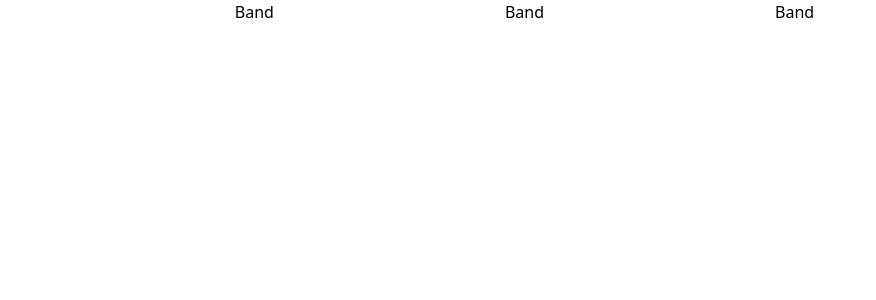
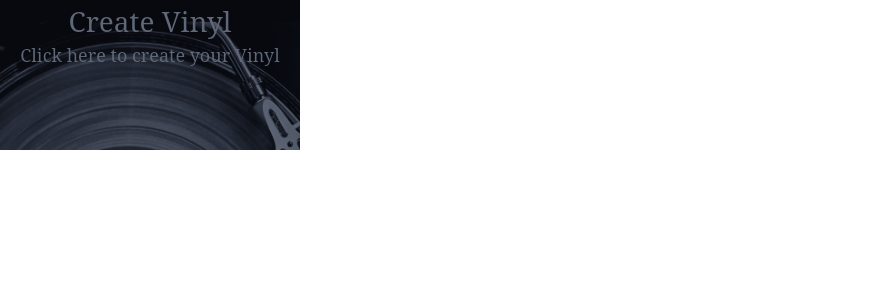
Before and after one commit to beatrizamante/CRUD_For_TestQA, a React (Create React App) app in the folder crud_test_medo/: page / in a window 1280 px wide. Shown: the top 300 px of the page, without its empty margins (0-876 px from the left). Built offline with nearby package versions, Linux system fonts and the light colour scheme; the HTML template or start-up script is replaced by a standard one.

Commit message:
Added useState and started the styling on the front

```diff
--- a/crud_test_medo/src/components/Button.tsx
+++ b/crud_test_medo/src/components/Button.tsx
@@ -1,7 +1,17 @@
 import React from "react";
 
-export default class Button extends React.Component<React.PropsWithChildren<{}>> {
+// Define props for the Button component, including children and onClick
+interface ButtonProps {
+  onClick: () => void;
+  children: React.ReactNode;
+}
+
+export default class Button extends React.Component<ButtonProps> {
   render() {
-    return <button className="button">{this.props.children}</button>;
+    return (
+      <button className="button" onClick={this.props.onClick}>
+        {this.props.children}
+      </button>
+    );
   }
 }
--- a/crud_test_medo/src/components/Card.tsx
+++ b/crud_test_medo/src/components/Card.tsx
@@ -1,15 +1,29 @@
-import React from 'react'
+import React from "react";
 
-export default class card extends React.Component {
+interface CardProps {
+  imageSrc: string;
+  title: string;
+  description: string;
+}
+
+export default class card extends React.Component<CardProps> {
   render() {
+    const { imageSrc, title, description } = this.props;
+
     return (
-        <div className="card">
-        <img src="path" alt="" />
-        <div className="card-title">
-          <h1>Title</h1>
-          <span>Click here</span>
+      <div className="card w-[300px] h-[150px] bg-medium">
+        <div
+          className="mix-blend-soft-light bg-cover h-full"
+          style={{
+            backgroundImage: `url(${imageSrc})`,
+          }}
+        >
+          <div className="card-title text-center text-lighter">
+            <h1 className="text-[28px]">{title}</h1>
+            <span className="text-[18px]">{description}</span>
+          </div>
         </div>
       </div>
-    )
+    );
   }
 }
--- a/crud_test_medo/src/components/Forms.tsx
+++ b/crud_test_medo/src/components/Forms.tsx
@@ -1,25 +1,77 @@
-import React, { useState } from "react";
+import React, { useReducer, useState, ChangeEvent } from "react";
 import Button from "./Button";
 
+type Vinyl = {
+  band: string;
+  album: string;
+  year: string;
+};
+
+type VinylAction = {
+  [key: string]: string;
+};
+
 export default function Forms() {
-  const [vinyls, setVinyls] = useState("");
+  const [vinylList, setVinylList] = useState<Vinyl[]>([]);
+  const [addVinyl, setAddVinyl] = useReducer(
+    (vinyl: Vinyl, newVinyl: VinylAction) => ({ ...vinyl, ...newVinyl }),
+    {
+      band: "",
+      album: "",
+      year: "",
+    }
+  );
+
+  const handleAddVinyl = (event: ChangeEvent<HTMLInputElement>) => {
+    const { name, value } = event.target;
+    setAddVinyl({ [name]: value });
+  };
+
+  const handleSubmit = () => {
+    setVinylList((prevList) => [...prevList, addVinyl]);
+
+    setAddVinyl({
+      band: "",
+      album: "",
+      year: "",
+    });
+  };
 
   return (
     <div className="forms">
       <div>
-        <label htmlFor="band">Band</label>
-        <input type="text" name="band" required />
-
-        <label htmlFor="album">Band</label>
-        <input type="text" name="album" />
-
-        <label htmlFor="year">Band</label>
-        <input type="text" name="year" />
-
-        <div></div>
+        <div>
+          <label htmlFor="band">Band</label>
+          <input
+            type="text"
+            name="band"
+            value={addVinyl.band}
+            onChange={handleAddVinyl}
+            required
+          />
+        </div>
+        <div>
+          <label htmlFor="album">Album</label>
+          <input
+            type="text"
+            name="album"
+            value={addVinyl.album}
+            onChange={handleAddVinyl}
+            required
+          />
+        </div>
+        <div>
+          <label htmlFor="year">Year</label>
+          <input
+            type="text"
+            name="year"
+            value={addVinyl.year}
+            onChange={handleAddVinyl}
+          />
+        </div>
 
         <div className="buttons">
-          <Button></Button>
+          <Button onClick={handleSubmit}>Add Vinyl</Button>
         </div>
       </div>
     </div>
--- /dev/null
+++ b/crud_test_medo/src/declarations.d.ts
@@ -0,0 +1,4 @@
+declare module "*.png";
+declare module "*.svg";
+declare module "*.jpeg";
+declare module "*.jpg";
--- a/crud_test_medo/src/index.css
+++ b/crud_test_medo/src/index.css
@@ -1,3 +1,11 @@
 @tailwind base;
 @tailwind components;
 @tailwind utilities;
+
+@import-normalize;
+
+@import url('https://fonts.googleapis.com/css2?family=Noto+Serif:ital,wght@0,100..900;1,100..900&display=swap');
+
+body, html {
+    font-family: 'Noto Serif', regular;
+}
--- a/crud_test_medo/src/pages/home/Home.tsx
+++ b/crud_test_medo/src/pages/home/Home.tsx
@@ -1,11 +1,15 @@
 import React from 'react'
-import Forms from '../../components/forms'
+import Card from '../../components/Card';
+import createImage from '../../assets/images/vinyl.jpg'
 
 export default function home() {
   return (
     <div>
-        <Forms/>
-
+      <Card
+      imageSrc={createImage}
+      title="Create Vinyl"
+      description="Click here to create your Vinyl"
+      ></Card>
     </div>
   )
 }
--- a/crud_test_medo/tailwind.config.js
+++ b/crud_test_medo/tailwind.config.js
@@ -4,7 +4,14 @@ module.exports = {
     "./src/**/*.{js,jsx,ts,tsx}",
   ],
   theme: {
-    extend: {},
+    extend: {
+      colors: {
+        'darker': '#171717',
+        'medium': '#292F3D',
+        'light': '#C97676',
+        'lighter': '#F2F2F1'
+      }
+    },
   },
   plugins: [],
 }
--- a/crud_test_medo/tsconfig.json
+++ b/crud_test_medo/tsconfig.json
@@ -21,6 +21,7 @@
     "jsx": "react-jsx"
   },
   "include": [
-    "src"
+    "src",
+    "src/declarations.d.ts"
   ]
 }
```
